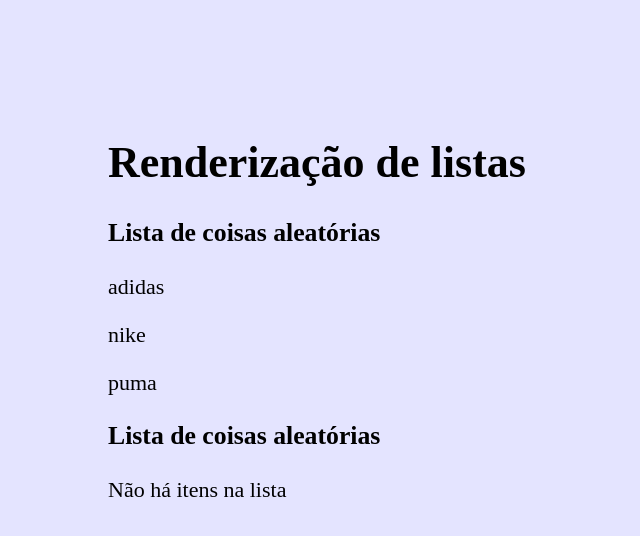
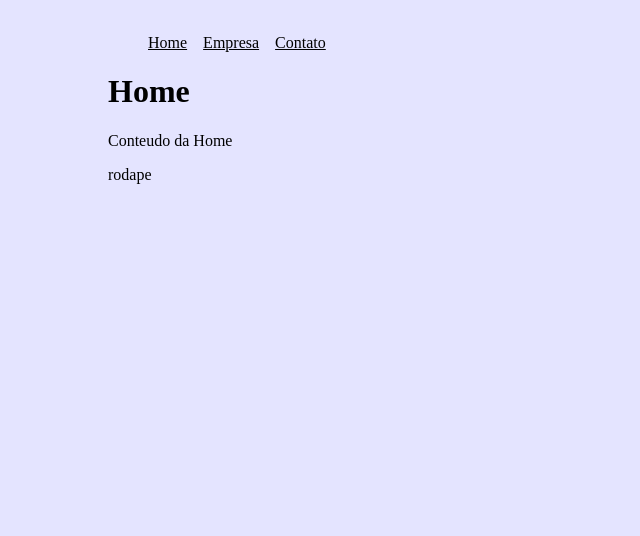
Before and after one commit to jao-07/Projeto-teste-git-e-react, a React (Create React App) app: page / in a window 1280 px wide. Shown: the top 536 px of the page, without its empty margins (0-640 px from the left). Built offline with nearby package versions, Linux system fonts and the light colour scheme.

Commit message:
Aula do dia 21/11

```diff
--- a/package.json
+++ b/package.json
@@ -8,6 +8,7 @@
     "@testing-library/user-event": "^13.5.0",
     "react": "^18.3.1",
     "react-dom": "^18.3.1",
+    "react-router-dom": "^6.28.0",
     "react-scripts": "5.0.1",
     "web-vitals": "^2.1.4"
   },
--- a/src/App.js
+++ b/src/App.js
@@ -1,15 +1,24 @@
-import './App.css';
-import ListaRenderizada from './components/ListaRenderizada';
+import {BrowserRouter as Router, Routes, Route} from 'react-router-dom'
+import Navbar from './components/layout/Navbar';
+import Footer from './components/layout/Footer';
+import Home from './pages/Home';
+import Empresa from './pages/Empresa';
+import Contato from './pages/Contato';
+import './App.css'
 
 function App() {
-  const itens = ["adidas", "nike", "puma"]
+
   return (
-    <div className="App">
-      <h1>Renderização de listas</h1>
-      <ListaRenderizada itens={itens}/>
-      <ListaRenderizada itens={[]}/>
-    </div>
-  );
+    <Router>
+      <Navbar />
+      <Routes>
+        <Route path="/" element={<Home />} />
+        <Route path="/contato" element={<Contato />} />
+        <Route path="/empresa" element={<Empresa />} />
+      </Routes>
+      <Footer />
+    </Router>
+  )
 }
 
 
--- /dev/null
+++ b/src/components/layout/Footer.js
@@ -0,0 +1,6 @@
+function Footer(){
+
+    return <footer> rodape </footer>
+}
+
+export default Footer
--- /dev/null
+++ b/src/components/layout/Navbar.js
@@ -0,0 +1,21 @@
+import { Link } from "react-router-dom"
+import styles from './Navbar.module.css'
+
+function Navbar(){
+
+    return(
+        <ul className={styles.list}>
+        <li className={styles.item}>
+          <Link to="/">Home</Link>
+        </li>
+        <li className={styles.item}>
+          <Link to="/empresa">Empresa</Link>
+        </li>
+        <li className={styles.item}>
+          <Link to="/contato">Contato</Link>
+        </li>
+      </ul>
+    )
+}
+
+export default Navbar
--- /dev/null
+++ b/src/components/layout/Navbar.module.css
@@ -0,0 +1,8 @@
+.list {
+    display: flex;
+    list-style: none;
+}
+
+.item {
+    margin-right: 1em;
+}
--- a/src/index.css
+++ b/src/index.css
@@ -1,5 +1,5 @@
 body {
-  padding: 100 100;
+  padding: 10px 100px;
   background-color: rgb(228, 228, 255);
 }
 
--- /dev/null
+++ b/src/pages/Contato.js
@@ -0,0 +1,10 @@
+function Contato(){
+    return (
+        <div>
+            <h1>Contato</h1>
+            <p>Conteudo de Contato</p>
+        </div>
+    )
+}
+
+export default Contato
--- /dev/null
+++ b/src/pages/Empresa.js
@@ -0,0 +1,10 @@
+function Empresa(){
+    return (
+        <div>
+            <h1>Empresa</h1>
+            <p>Conteudo de Empresa</p>
+        </div>
+    )
+}
+
+export default Empresa
--- /dev/null
+++ b/src/pages/Home.js
@@ -0,0 +1,10 @@
+function Home(){
+    return (
+        <div>
+            <h1>Home</h1>
+            <p>Conteudo da Home</p>
+        </div>
+    )
+}
+
+export default Home
```
Also changed, not shown: src/components/Saudacao.js (added, +10 -0 lines), src/components/SeuNome.js (added, +11 -0 lines), 1 other file (tests, documents, lock files or other folders).
